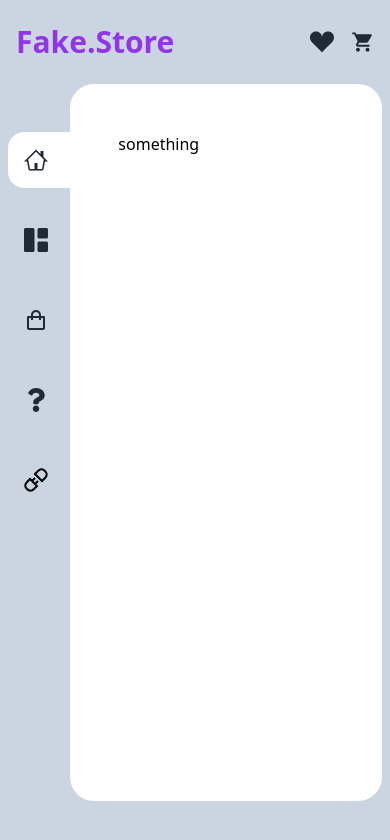
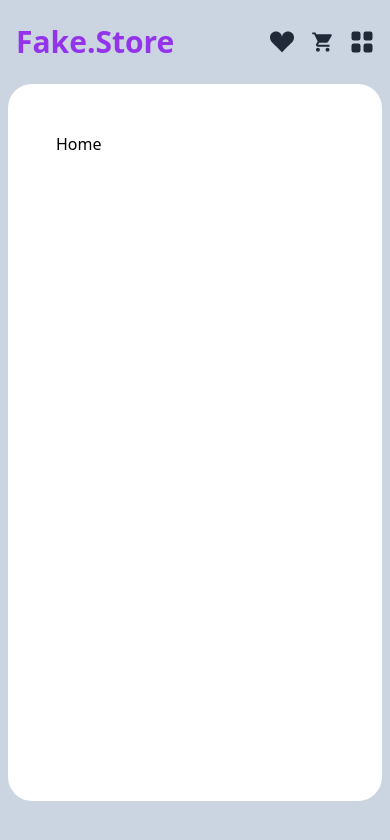
Before and after one commit to AfolabiOlajide/Redux-Ecommerce-application, a React (Create React App) app: page / in a window 390 px wide. Shown: the top 840 px of the page. Built offline with nearby package versions, Linux system fonts and the light colour scheme.

Commit message:
better navigation and mobile responsive sidebar

```diff
--- /dev/null
+++ b/src/app/slices/global.js
@@ -0,0 +1,24 @@
+import { createSlice } from "@reduxjs/toolkit";
+
+const initialState = {
+    sideBarActive: false
+}
+
+const globalSlice = createSlice({
+    name: "global",
+    initialState,
+    reducers: {
+        setSideBarActive (state, action) {
+            if(state.sideBarActive === true){
+                state.sideBarActive = false;
+            }else{
+                state.sideBarActive = true
+            }
+        }
+    }
+});
+
+export const getSideBarState = (state) => state.global.sideBarActive;
+export const { setSideBarActive } = globalSlice.actions;
+
+export default globalSlice.reducer;
--- a/src/app/store.js
+++ b/src/app/store.js
@@ -1,10 +1,12 @@
 import { configureStore } from "@reduxjs/toolkit";
 import ProductsReducer from './slices/products';
 import CartReducer from "./slices/carts";
+import GlobalReducer from "./slices/global"
 
 export const store = configureStore({
     reducer: {
         products: ProductsReducer,
-        cart: CartReducer
+        cart: CartReducer,
+        global: GlobalReducer
     }
 });
--- a/src/components/layout/Layout.jsx
+++ b/src/components/layout/Layout.jsx
@@ -1,55 +1,86 @@
 import React from 'react';
-import { Link } from 'react-router-dom';
+import { useSelector } from 'react-redux';
+import { NavLink, Route, Routes } from 'react-router-dom';
 import { GoHome } from "react-icons/go"
 import { BsFillGrid1X2Fill } from 'react-icons/bs';
 import { BiShoppingBag } from 'react-icons/bi';
 import { FaQuestion } from "react-icons/fa";
-import { GrConnect } from 'react-icons/gr'
+import { GrConnect } from 'react-icons/gr';
+
+import Home from '../../pages/Home';
+import About from '../../pages/About';
+import Contact from '../../pages/Contact';
+import FAQ from '../../pages/FAQ';
+import Shop from '../../pages/Shop';
+import { getSideBarState } from '../../app/slices/global';
 
 const Layout = () => {
+    const sideBarActiveState = useSelector(getSideBarState);
+
     return (
         <main className='grid grid-cols-12 px-2 md:px-12'>
             {/* SideBar */}
-            <aside className='col-span-2 pt-12 flex flex-col space-y-6'>
-                <Link to="/home">
-                    <div className="sidebar-link flex space-x-4 items-center bg-white p-4 rounded-l-2xl cursor-pointer md:hover:pl-8
-                                    transition-all duration-300 ease-in-out">
+            <aside className={`${sideBarActiveState ? 'col-span-2' : 'hidden'} md:col-span-2 pt-12 flex-col space-y-6 md:flex`}>
+                <NavLink to="/">
+                    {({ isActive }) => (
+                        <div className={`sidebar-link flex space-x-4 items-center ${ isActive ? 'bg-white' : undefined} p-4 rounded-l-2xl cursor-pointer md:hover:pl-8
+                                    transition-all duration-300 ease-in-out`}>
                             <GoHome className='text-gray-800 text-[1.5rem]' />
                             <h3 className='hidden font-bold text-gray-800 md:block'>Home</h3>
                         </div>
-                </Link>
-                <Link to="/about">
-                    <div className="sidebar-link flex space-x-4 items-center p-4 rounded-l-2xl cursor-pointer md:hover:pl-8
-                                    transition-all duration-300 ease-in-out">
+                    )}
+
+                </NavLink>
+                <NavLink to="/about">
+                    {({ isActive }) => (
+                        <div className={`sidebar-link flex space-x-4 items-center ${ isActive ? 'bg-white' : undefined} p-4 rounded-l-2xl cursor-pointer md:hover:pl-8
+                                    transition-all duration-300 ease-in-out`}>
                             <BsFillGrid1X2Fill className='text-gray-800 text-[1.5rem]' />
                             <h3 className='hidden font-bold text-gray-800 md:block'>About</h3>
                         </div>
-                </Link>
-                <Link to="/shop">
-                    <div className="sidebar-link flex space-x-4 items-center p-4 rounded-l-2xl cursor-pointer md:hover:pl-8
-                                    transition-all duration-300 ease-in-out">
+                    )}
+
+                </NavLink>
+                <NavLink to="/shop">
+                    {({isActive}) => (
+                        <div className={`sidebar-link flex space-x-4 items-center ${ isActive ? 'bg-white' : undefined} p-4 rounded-l-2xl cursor-pointer md:hover:pl-8
+                        transition-all duration-300 ease-in-out`}>
                             <BiShoppingBag className='text-gray-800 text-[1.5rem]' />
                             <h3 className='hidden font-bold text-gray-800 md:block'>Shop</h3>
                         </div>
-                </Link>
-                <Link to="/faq">
-                    <div className="sidebar-link flex space-x-4 items-center p-4 rounded-l-2xl cursor-pointer md:hover:pl-8
-                                    transition-all duration-300 ease-in-out">
+                    )}
+
+                </NavLink>
+                <NavLink to="/faq">
+                    {({isActive}) => (
+                        <div className={`sidebar-link flex space-x-4 items-center ${ isActive ? 'bg-white' : undefined} p-4 rounded-l-2xl cursor-pointer md:hover:pl-8
+                                    transition-all duration-300 ease-in-out`}>
                             <FaQuestion className='text-gray-800 text-[1.5rem]' />
                             <h3 className='hidden font-bold text-gray-800 md:block'>FAQ</h3>
                         </div>
-                </Link>
-                <Link to="/connect">
-                    <div className="sidebar-link flex space-x-4 items-center p-4 rounded-l-2xl cursor-pointer md:hover:pl-8
-                                    transition-all duration-300 ease-in-out">
+                    )}
+
+                </NavLink>
+                <NavLink to="/contact">
+                    {({isActive}) => (
+                        <div className={`sidebar-link flex space-x-4 items-center ${ isActive ? 'bg-white' : undefined} p-4 rounded-l-2xl cursor-pointer md:hover:pl-8
+                                    transition-all duration-300 ease-in-out`}>
                             <GrConnect className='text-gray-800 text-[1.5rem]' />
-                        <h3 className='hidden font-bold text-gray-800 md:block'>Home</h3>
+                            <h3 className='hidden font-bold text-gray-800 md:block'>Contact</h3>
                         </div>
-                </Link>
+                    )}
+
+                </NavLink>
             </aside>
             {/* main output */}
-            <section className='bg-white h-[85vh] p-12 rounded-3xl col-span-10 md:h-[80vh]'>
-                something
+            <section className={`bg-white h-[85vh] p-12 rounded-3xl ${sideBarActiveState ? 'col-span-10' : 'col-span-full'} md:col-span-10 md:h-[80vh]`}>
+                <Routes>
+                    <Route path='/' element={<Home />} />
+                    <Route path='/shop' element={<Shop />} />
+                    <Route path='/about' element={<About />} />
+                    <Route path='/contact' element={<Contact />} />
+                    <Route path='/faq' element={<FAQ />} />
+                </Routes>
             </section>
         </main>
     )
--- a/src/components/nav/Nav.jsx
+++ b/src/components/nav/Nav.jsx
@@ -1,8 +1,12 @@
 import React from 'react';
-import { BsSearch, BsSuitHeartFill } from "react-icons/bs";
-import { IoMdCart } from 'react-icons/io'
+import { useDispatch } from 'react-redux';
+import { BsSearch, BsSuitHeartFill, BsGridFill } from "react-icons/bs";
+import { IoMdCart } from 'react-icons/io';
+
+import { setSideBarActive } from '../../app/slices/global';
 
 const Nav = () => {
+    const dispatch = useDispatch();
     return (
         <nav id='nav'>
             <div className="container mx-auto py-6 px-4 flex justify-between">
@@ -33,8 +37,13 @@ const Nav = () => {
                             <IoMdCart className='text-gray-800 text-[1.5rem] cursor-pointer'/>
                             {/* <span className='absolute -top-1 -right-1 bg-red-500 w-3 h-3 rounded-full text-[.5rem]'></span> */}
                         </div>
+                        {/* Hamburger Menu */}
+                        <div className="hamburger block md:hidden">
+                            <BsGridFill className='text-gray-800 text-[1.5rem] cursor-pointer' onClick={() => dispatch(setSideBarActive())}/>
+                        </div>
                     </div>
                 </div>
+
             </div>
         </nav>
     )
```
Lines whose indentation alone changed are shown as unchanged.
